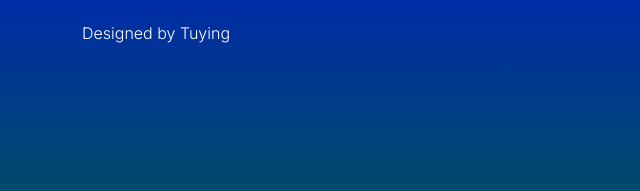
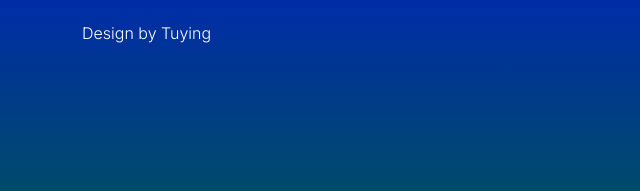
Before and after one commit to GEMAGUSS/Karpetlokal, a plain HTML site: page contact.html in a window 1280 px wide. Shown: the part 1640-1831 px from the top of the page, 0-640 px from the left. Drawn offline with Linux system fonts and the light colour scheme; files whose address does not match are found by name.

Commit message:
Update contact.html

```diff
--- a/contact.html
+++ b/contact.html
@@ -195,7 +195,7 @@
                         <h4 class="text-white mb-3"><a href="index.html">Al-muslim</a> Karpet</h4>
                         <p class="copyright-text text-muted mt-lg-5 mb-4 mb-lg-0">Copyright © 2025-2075 <strong>Al-muslim karpet</strong></p>
                         <br>
-                        <p class="copyright-text"qqQaqa>Designed by <a href="#" target="_blank">Tuying</a></p>
+                        <p class="copyright-text"qqQaqa>Design by <a href="#" target="_blank">Tuying</a></p>
                     </div>
 
                     <div class="col-lg-5 col-8">
```
